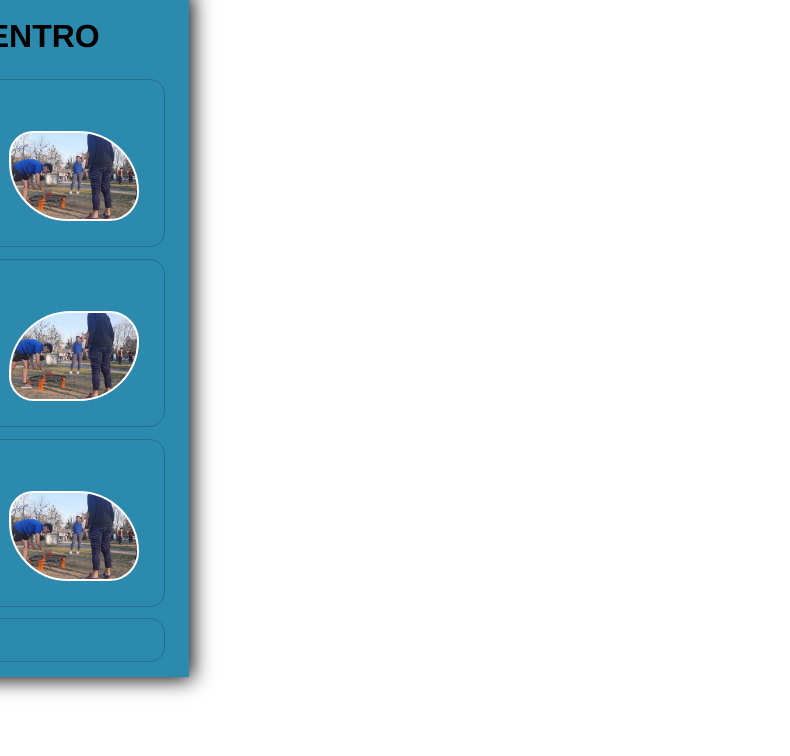
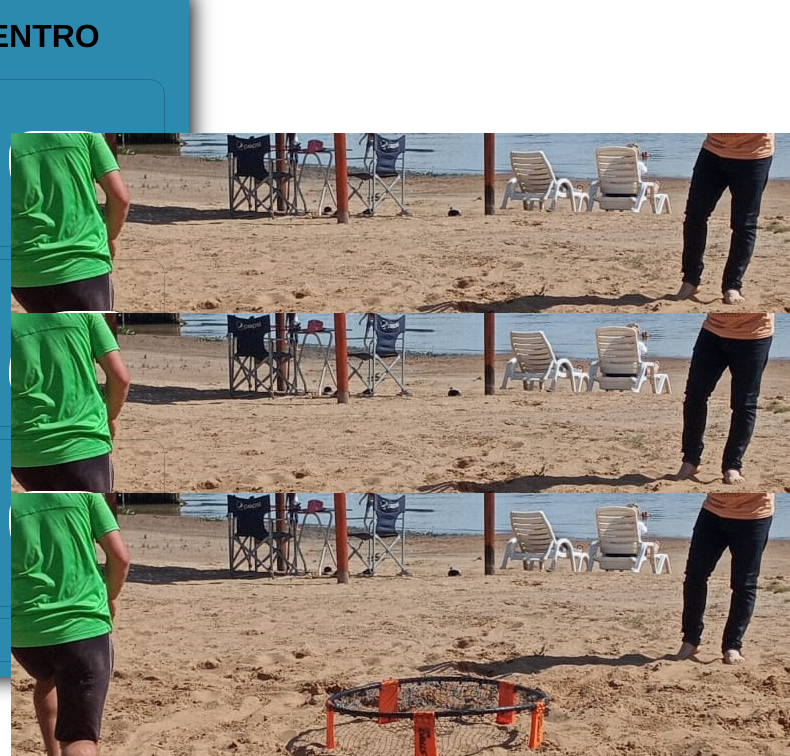
Before and after one commit to david444456/AAR-project, a plain HTML site: page index.html in a window 1280 px wide. Shown: the part 4380-5136 px from the top of the page, 751-1541 px from the left, 790 px wide, since content can reach past the window. Drawn offline with nearby package versions, Linux system fonts and the light colour scheme; a web font is replaced by a local one.

Commit message:
change images in meeting section

```diff
--- a/index.html
+++ b/index.html
@@ -191,7 +191,9 @@
                             </span>
                         </div>
                     </a>
-                    <div class="image-meeting-places"></div>
+                    <div class="image-meeting-places">
+                        <img src="asset/img/playRoundnet2.jpg" alt="">
+                    </div>
                 </div>
 
                 <div class="box-places">
@@ -207,7 +209,9 @@
                             </div>
                         </div>
                     </a>
-                    <div class="image-meeting-places"></div>
+                    <div class="image-meeting-places">
+                        <img src="asset/img/playRoundnet2.jpg" alt="">
+                    </div>
                 </div>
 
                 <div class="box-places">
@@ -223,7 +227,9 @@
                             </div>
                         </div>
                     </a>
-                    <div class="image-meeting-places"></div>
+                    <div class="image-meeting-places">
+                        <img src="asset/img/playRoundnet2.jpg" alt="">
+                    </div>
                 </div>
 
                 <a href="#">
```
